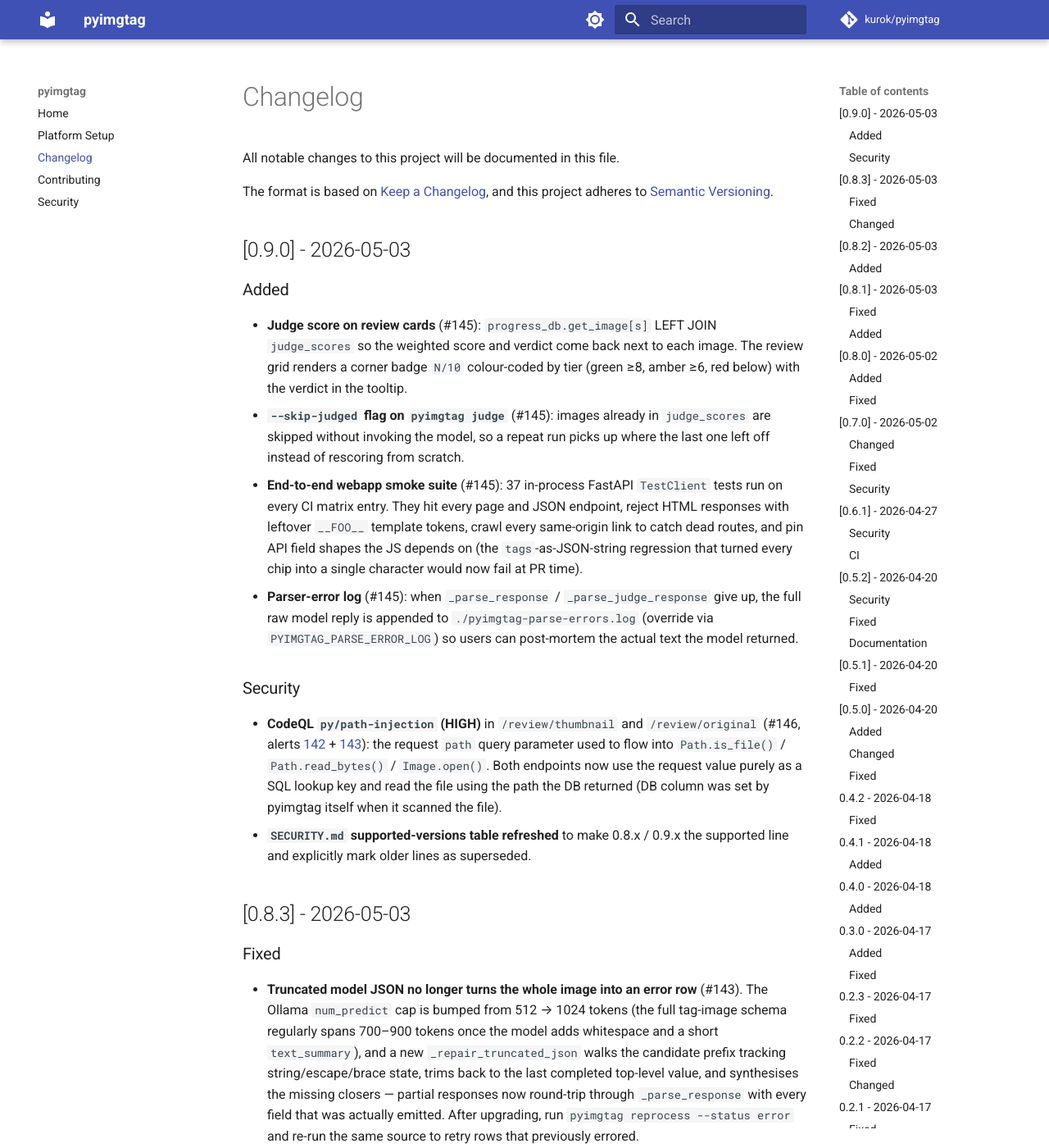
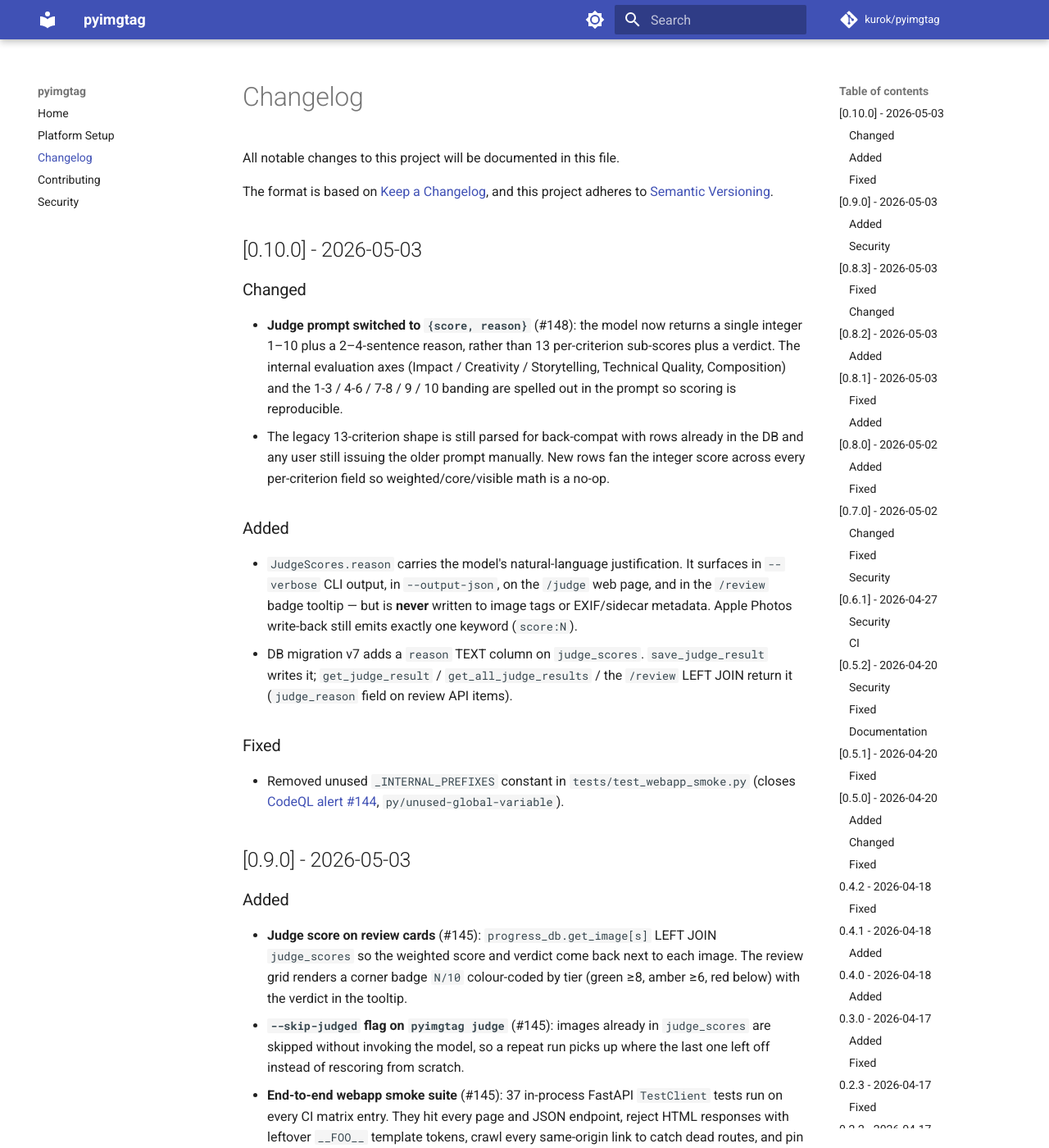
Before and after one commit to kurok/pyimgtag, an MkDocs documentation site: the page built from docs/changelog.md, in a window 1280 px wide and 1400 px high. Shown: the whole window at 82% size. Built offline with MkDocs 1.6.1 and Material for MkDocs 9.7.7, drawn with Linux system fonts in a browser that asks for light colours; comment, search, counter and statistics services are not loaded.

Commit message:
chore(release): bump version to 0.10.0 (#149)
Minor release picking up the simple-prompt judge (#148, score+reason)
plus a one-line CodeQL hygiene fix:

- judge prompt switched to {score, reason}; reason surfaces in
  --verbose, --output-json, /judge cards, and /review badge tooltip
  but is never written to tags or EXIF
- DB migration v7 adds reason column to judge_scores
- legacy 13-criterion shape still parsed for back-compat
- removes unused _INTERNAL_PREFIXES in tests/test_webapp_smoke.py
  (closes CodeQL alert #144, py/unused-global-variable)
- SECURITY.md supported-versions refreshed to 0.10.x current

```diff
--- a/CHANGELOG.md
+++ b/CHANGELOG.md
@@ -4,6 +4,19 @@
 
 The format is based on [Keep a Changelog](https://keepachangelog.com/en/1.0.0/),
 and this project adheres to [Semantic Versioning](https://semver.org/spec/v2.0.0.html).
+
+## [0.10.0] - 2026-05-03
+
+### Changed
+- **Judge prompt switched to `{score, reason}`** (#148): the model now returns a single integer 1–10 plus a 2–4-sentence reason, rather than 13 per-criterion sub-scores plus a verdict. The internal evaluation axes (Impact / Creativity / Storytelling, Technical Quality, Composition) and the 1-3 / 4-6 / 7-8 / 9 / 10 banding are spelled out in the prompt so scoring is reproducible.
+- The legacy 13-criterion shape is still parsed for back-compat with rows already in the DB and any user still issuing the older prompt manually. New rows fan the integer score across every per-criterion field so weighted/core/visible math is a no-op.
+
+### Added
+- `JudgeScores.reason` carries the model's natural-language justification. It surfaces in `--verbose` CLI output, in `--output-json`, on the `/judge` web page, and in the `/review` badge tooltip — but is **never** written to image tags or EXIF/sidecar metadata. Apple Photos write-back still emits exactly one keyword (`score:N`).
+- DB migration v7 adds a `reason` TEXT column on `judge_scores`. `save_judge_result` writes it; `get_judge_result` / `get_all_judge_results` / the `/review` LEFT JOIN return it (`judge_reason` field on review API items).
+
+### Fixed
+- Removed unused `_INTERNAL_PREFIXES` constant in `tests/test_webapp_smoke.py` (closes [CodeQL alert #144](https://github.com/kurok/pyimgtag/security/code-scanning/144), `py/unused-global-variable`).
 
 ## [0.9.0] - 2026-05-03
 
--- a/pyproject.toml
+++ b/pyproject.toml
@@ -4,7 +4,7 @@
 
 [project]
 name = "pyimgtag"
-version = "0.9.0"
+version = "0.10.0"
 description = "Tag macOS Photos library images using local Gemma model for searchable tags"
 readme = "README.md"
 license = {text = "MIT"}
--- a/src/pyimgtag/__init__.py
+++ b/src/pyimgtag/__init__.py
@@ -1,5 +1,5 @@
 """pyimgtag — Tag macOS Photos library images using local Gemma model."""
 
-__version__ = "0.9.0"
+__version__ = "0.10.0"
 
 __all__ = ["__version__"]
```
Also changed, not shown: SECURITY.md (+4 -4 lines), 1 other file.
